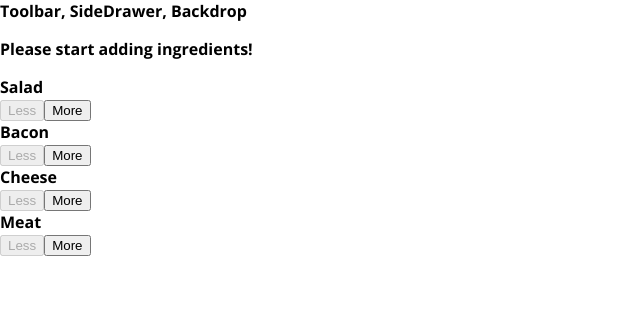
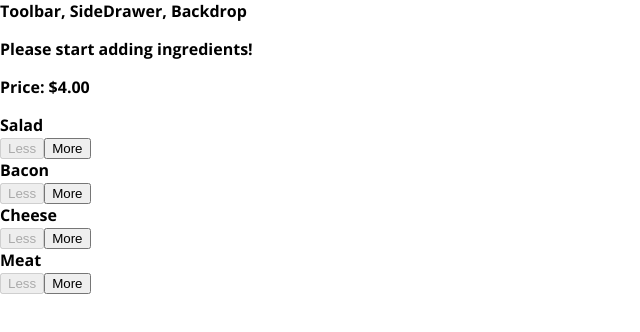
Before and after one commit to sarahbethfry/burger-builder, a React app: page / in a window 1280 px wide. Shown: the top 332 px of the page, without its empty margins (0-640 px from the left). Built offline with nearby package versions, Linux system fonts and the light colour scheme; the HTML template or start-up script is replaced by a standard one.

Commit message:
Price displayed

```diff
--- a/src/components/Burger/BuildControls/BuildControls.js
+++ b/src/components/Burger/BuildControls/BuildControls.js
@@ -11,6 +11,9 @@ const controls = [
 
 const buildControls = (props) => (
   <div className={classes.BuildControls}>
+    <p>
+      Price: <stron>${props.price.toFixed(2)}</stron>
+    </p>
     {controls.map((ctrl) => (
       <BuildControl
         key={ctrl.label}
--- a/src/containers/BurgerBuilder/BurgerBuilder.js
+++ b/src/containers/BurgerBuilder/BurgerBuilder.js
@@ -66,6 +66,7 @@ class BurgerBuilder extends Component {
           ingredientAdded={this.addIngredientHandler}
           ingredientRemoved={this.removeIngredientHandler}
           disabled={disabledInfo}
+          price={this.state.totalPrice}
         />
       </Aux>
     );
```
